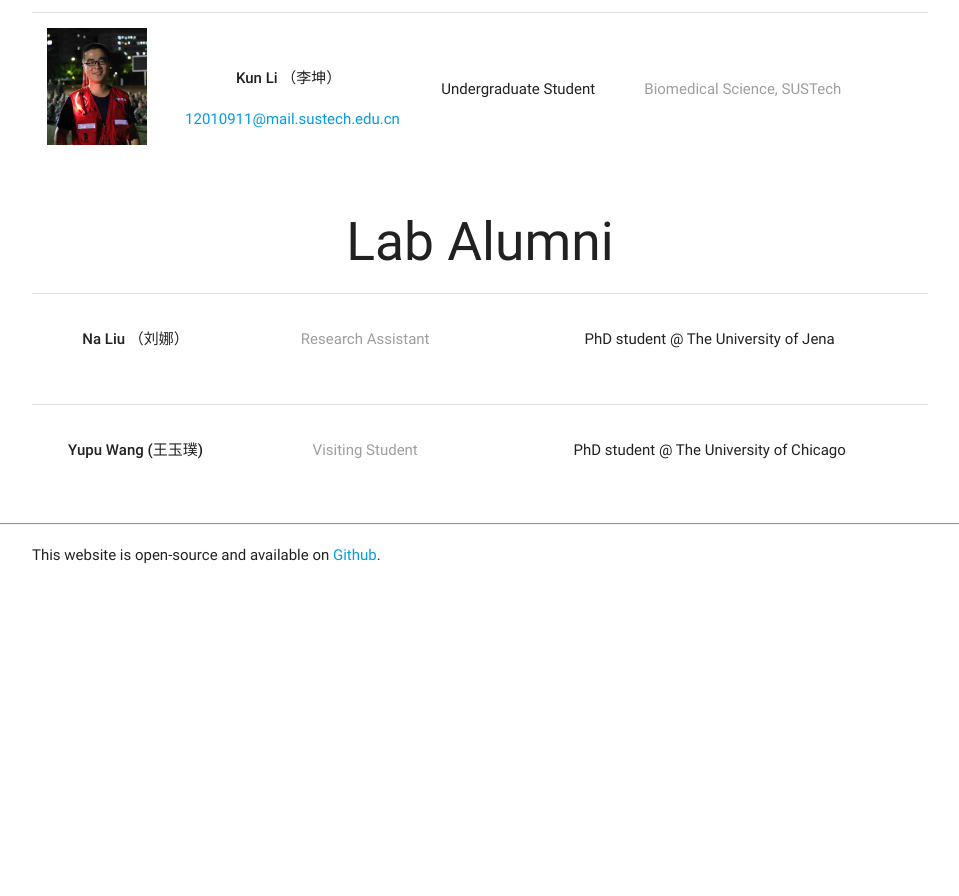
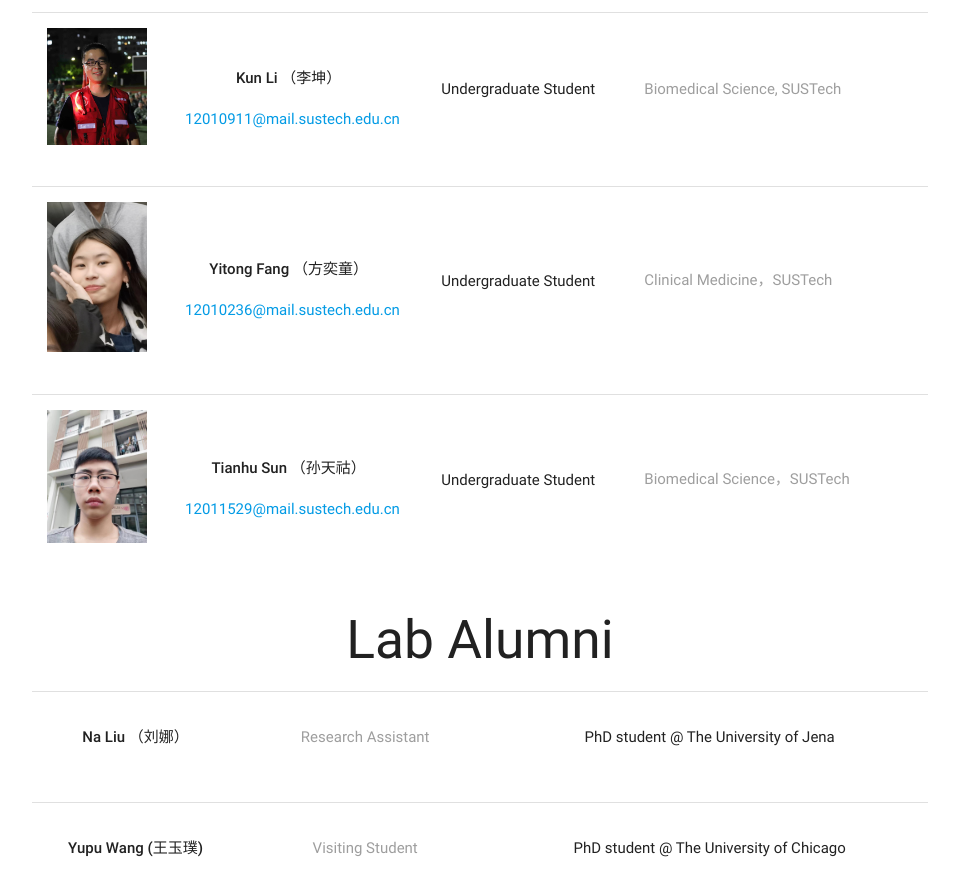
Before and after one commit to rltianlab/rltianlab.github.io, a Jekyll site: the page built from members/index.html, in a window 1280 px wide and 900 px high, scrolled down 2576 px. Shown: the top 896 px of the window, without its empty margins (160-1119 px from the left). Built offline with Jekyll 4.4.1, drawn with Linux system fonts in a browser that asks for light colours; before the commit the page ends 3161 px from its top, so only the background shows below that.

Commit message:
Update members.yml

```diff
--- a/_data/members.yml
+++ b/_data/members.yml
@@ -69,3 +69,15 @@
   position: Undergraduate Student
   email: 12010911@mail.sustech.edu.cn
   background: Biomedical Science, SUSTech
+
+- name: Yitong Fang （方奕童）
+  image: /static/img/people/yitong.jpeg
+  position: Undergraduate Student
+  email: 12010236@mail.sustech.edu.cn
+  background: Clinical Medicine，SUSTech
+
+- name: Tianhu Sun （孙天祜）
+  image: /static/img/people/Tianhu.jpeg
+  position: Undergraduate Student
+  email: 12011529@mail.sustech.edu.cn
+  background: Biomedical Science，SUSTech
```
